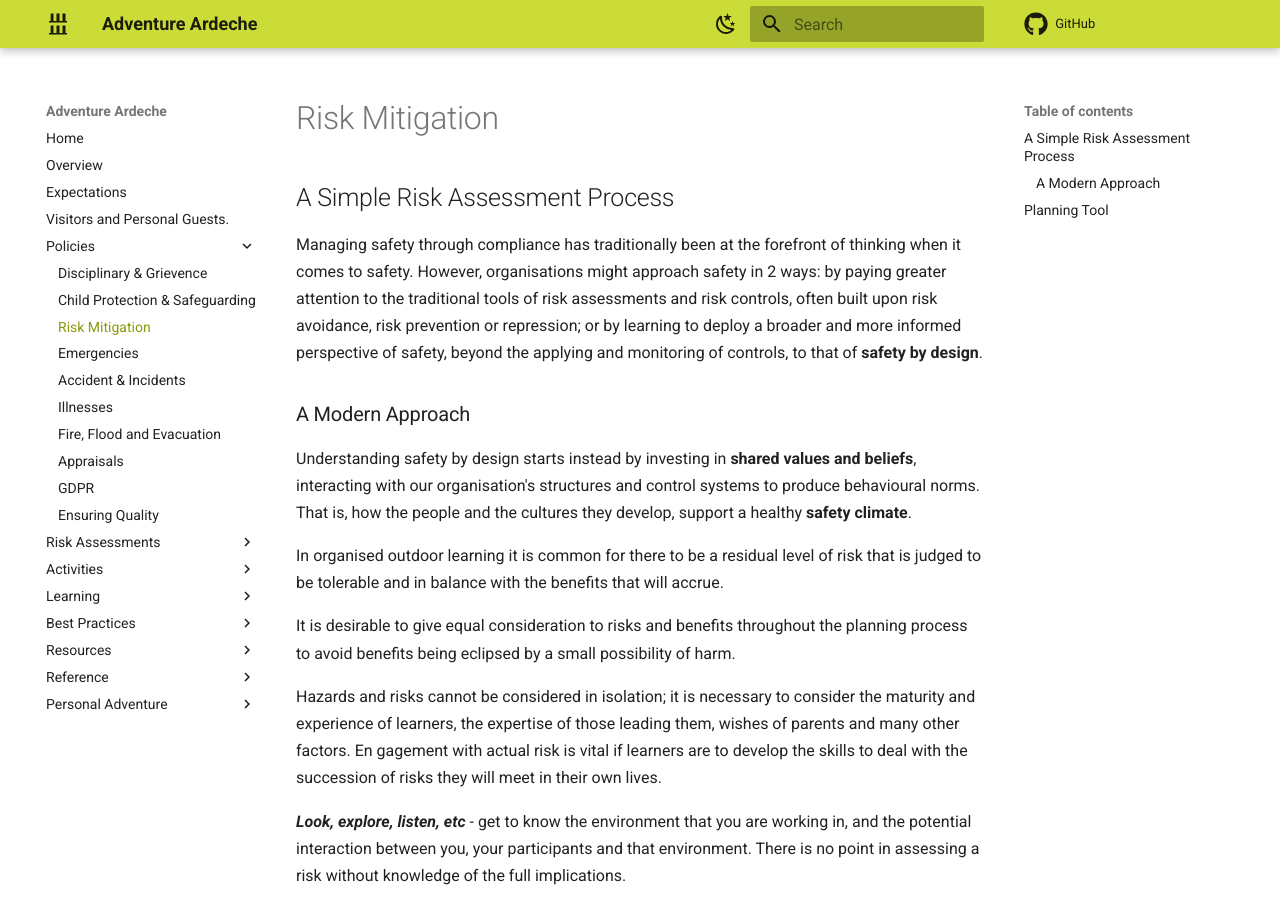
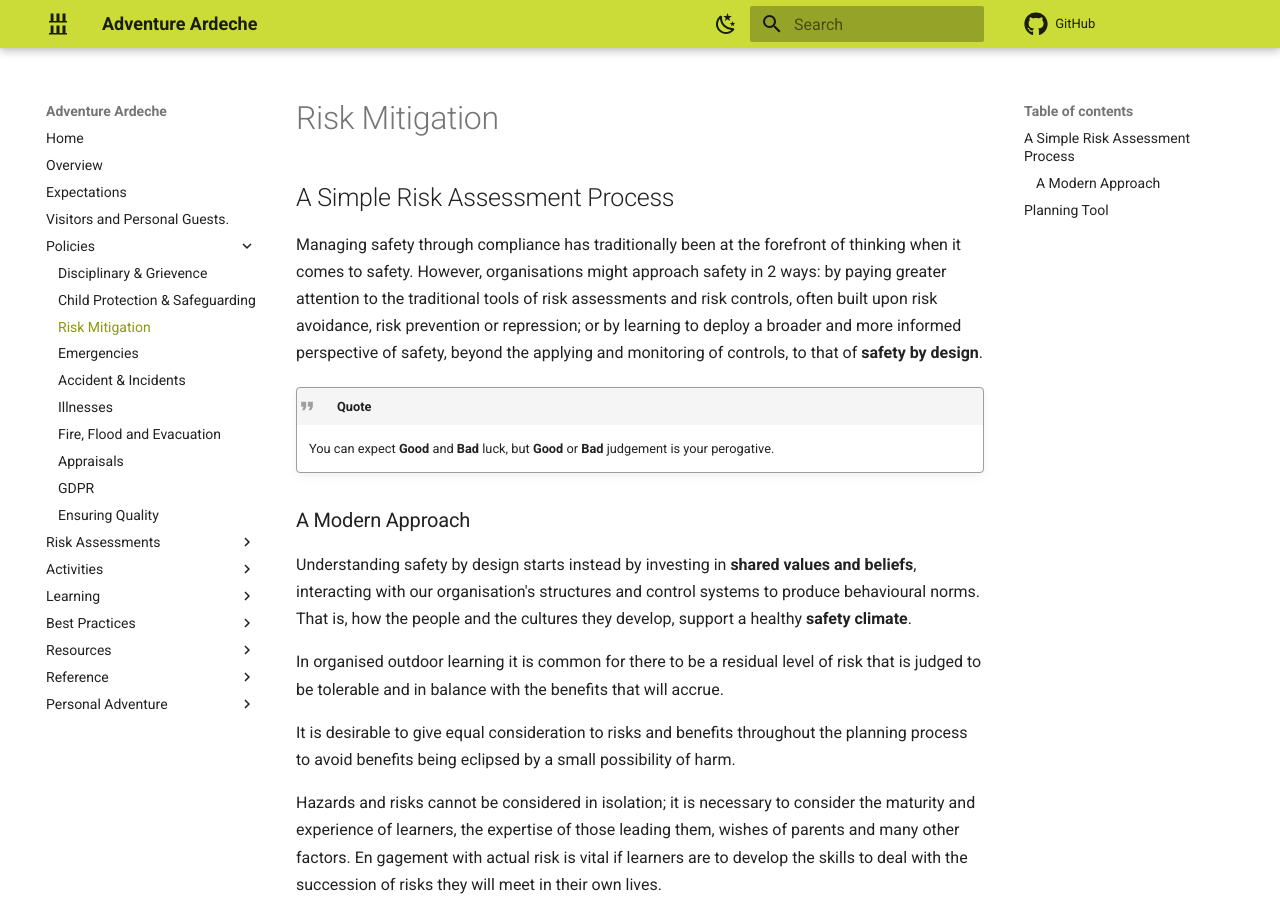
Before and after one commit to Matt-Adventure-Ardeche/staffhandbook, an MkDocs documentation site: the page built from docs/policies/riskmitigation.md, in a window 1280 px wide and 900 px high. Built offline with MkDocs 1.6.1 and Material for MkDocs 9.7.7, drawn with Linux system fonts in a browser that asks for light colours; comment, search, counter and statistics services are not loaded.

Commit message:
add quote to risk mitigation

```diff
--- a/docs/policies/riskmitigation.md
+++ b/docs/policies/riskmitigation.md
@@ -3,6 +3,10 @@
 ## A Simple Risk Assessment Process
 
 Managing safety through compliance has traditionally been at the forefront of thinking when it comes to safety. However, organisations might approach safety in 2 ways: by paying greater attention to the traditional tools of risk assessments and risk controls, often built upon risk avoidance, risk prevention or repression; or by learning to deploy a broader and more informed perspective of safety, beyond the applying and monitoring of controls, to that of **safety by design**.
+
+!!! quote
+
+	You can expect **Good** and **Bad** luck, but **Good** or **Bad** judgement is your perogative.
 
 ### A Modern Approach
 
```
